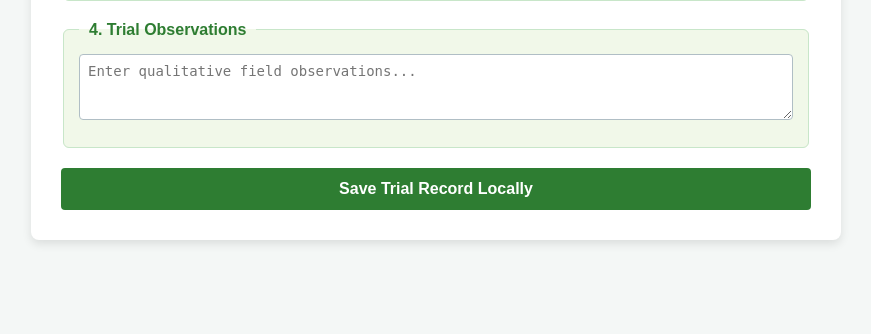
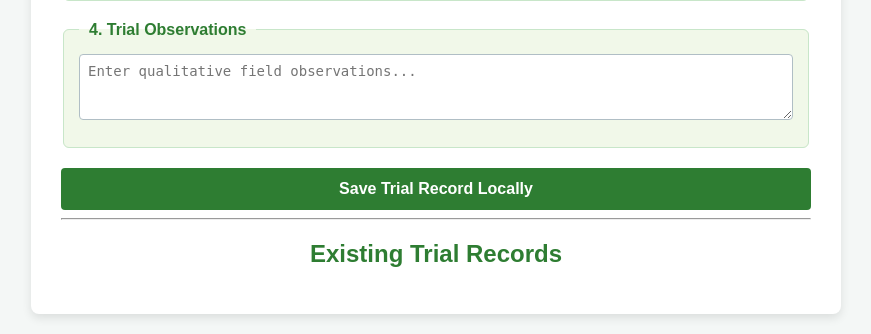
Before and after one commit to phumlamemela/agritrial_mvp, a Flask app: page / in a window 1280 px wide. Shown: the part 1643-1977 px from the top of the page, without its empty margins (204-1075 px from the left). Before the commit the page ends 1887 px from the top, so only its background shows below. Run offline with Flask 3, Linux system fonts and the light colour scheme.

Commit message:
Agritrial exit trial feature

```diff
--- a/app.py
+++ b/app.py
@@ -114,6 +114,16 @@ def sync_offline():
     conn.commit()
     conn.close()
     return jsonify({"status": "success", "synced_count": len(records)}), 200
-if __name__ == "__main__":
-  init_sqlite_db()
-  app.run(debug=True)
+
+@app.route('/exit_trial/<int:record_id>', methods=['POST'])
+def exit_trial(record_id):
+    conn = sqlite3.connect("database.db")
+    cursor = conn.cursor()
+    cursor.execute("DELETE FROM trial_records WHERE id = ?", (record_id,))
+    conn.commit()
+    conn.close()
+    return redirect(url_for('index'))
+
+if __name__ == '__main__':
+    init_sqlite_db()
+    app.run(debug=True)
--- a/templates/index.html
+++ b/templates/index.html
@@ -63,6 +63,20 @@
             </fieldset>
 
             <button type="submit" class="submit-btn">Save Trial Record Locally</button>
+            <hr>
+<h2>Existing Trial Records</h2>
+<ul>
+    {% for record in records %}
+        <li>
+            Trial ID: {{ record[0] }} | Farmer: {{ record[1] }}
+            <form action="{{ url_for('exit_trial', record_id=record[0]) }}" method="POST" style="display:inline; margin-left: 10px;">
+                <button type="submit" onclick="return confirm('Are you sure you want to exit/delete this trial record?');">
+                    Exit Trial
+                </button>
+            </form>
+        </li>
+    {% endfor %}
+</ul>
         </form>
     </div>
     <script>
```
